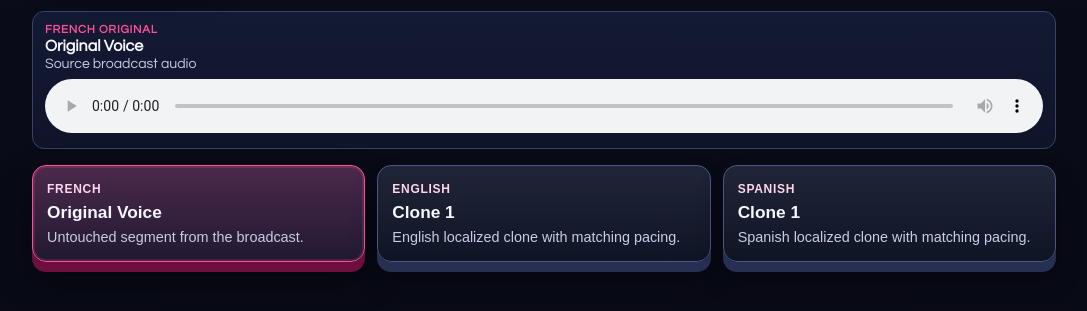
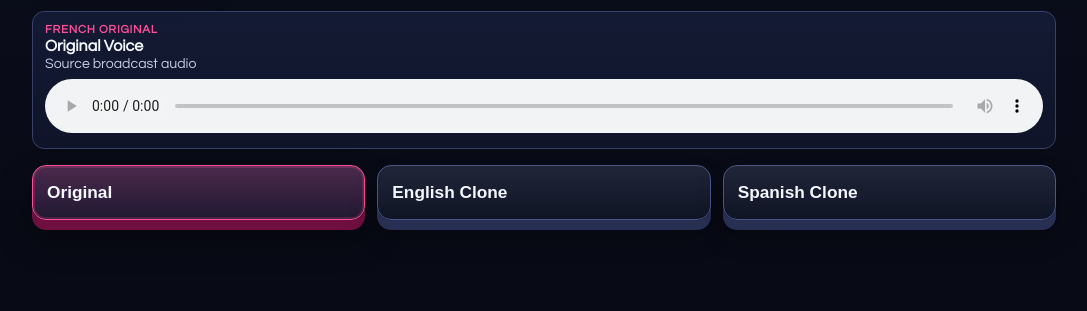
Before and after one commit to benf1/deep-search-global-demo, a plain HTML site: page site/index.html in a window 1280 px wide. Shown: the part 229-540 px from the top of the page, without its empty margins (96-1183 px from the left). Drawn offline with Linux system fonts and the light colour scheme.

Commit message:
Simplify voice card labels to requested text

```diff
--- a/site/index.html
+++ b/site/index.html
@@ -166,24 +166,9 @@
           0 10px 18px rgba(0, 0, 0, 0.44);
       }
 
-      .voice-lang {
+      .voice-name {
         margin: 0;
-        font-size: 0.75rem;
-        font-weight: 700;
-        color: #ffd5ea;
-        text-transform: uppercase;
-        letter-spacing: 0.06em;
-      }
-
-      .voice-name {
-        margin: 6px 0 0;
         font-size: 1.08rem;
-      }
-
-      .voice-desc {
-        margin: 6px 0 0;
-        color: var(--muted);
-        font-size: 0.9rem;
       }
 
       .voice-card:focus-visible {
@@ -233,21 +218,15 @@
 
       <section class="cards" aria-label="Voice selection">
         <button class="voice-card is-active" type="button" data-voice-id="original" aria-pressed="true">
-          <p class="voice-lang">French</p>
-          <h3 class="voice-name">Original Voice</h3>
-          <p class="voice-desc">Untouched segment from the broadcast.</p>
+          <h3 class="voice-name">Original</h3>
         </button>
 
         <button class="voice-card" type="button" data-voice-id="english" aria-pressed="false">
-          <p class="voice-lang">English</p>
-          <h3 class="voice-name">Clone 1</h3>
-          <p class="voice-desc">English localized clone with matching pacing.</p>
+          <h3 class="voice-name">English Clone</h3>
         </button>
 
         <button class="voice-card" type="button" data-voice-id="spanish" aria-pressed="false">
-          <p class="voice-lang">Spanish</p>
-          <h3 class="voice-name">Clone 1</h3>
-          <p class="voice-desc">Spanish localized clone with matching pacing.</p>
+          <h3 class="voice-name">Spanish Clone</h3>
         </button>
       </section>
     </main>
```
